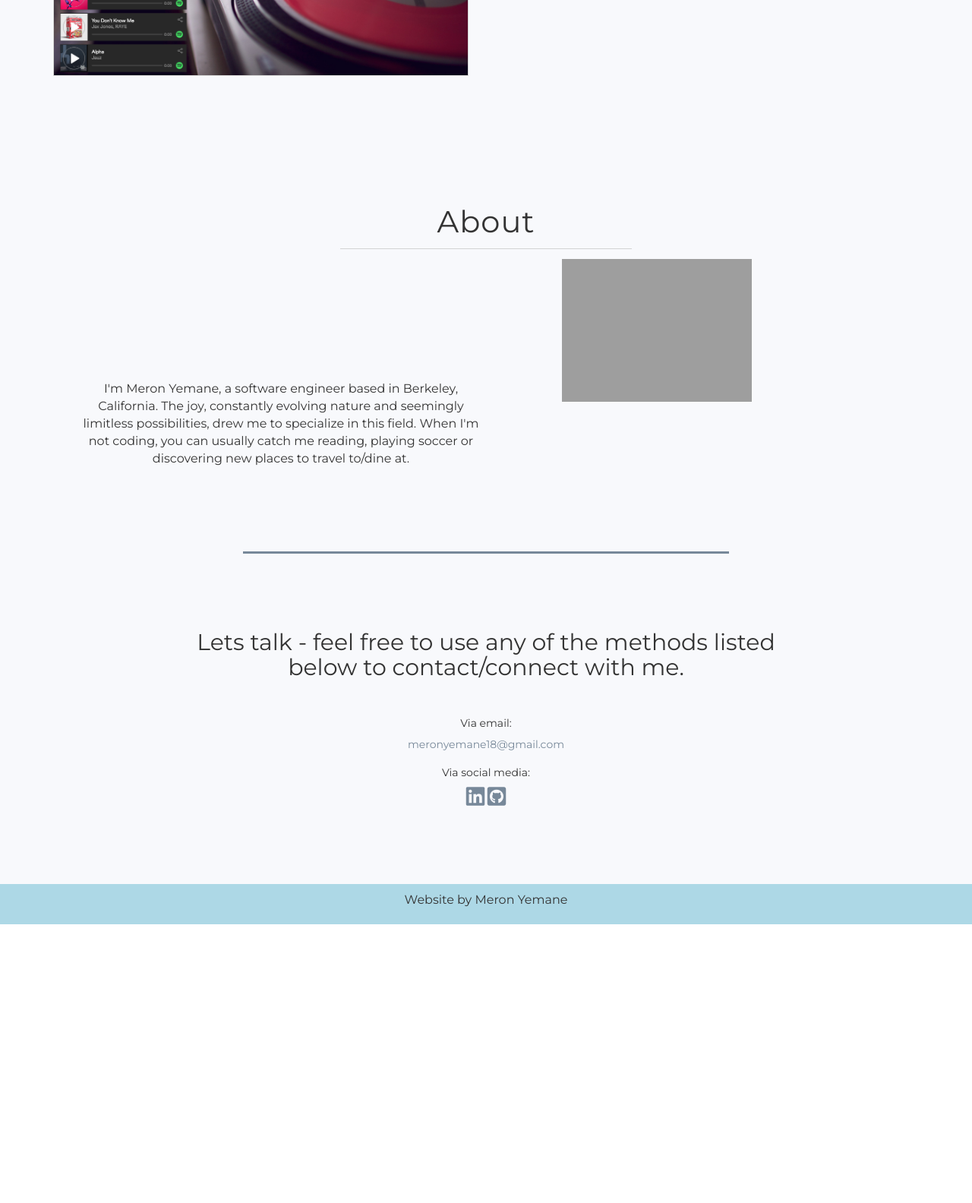
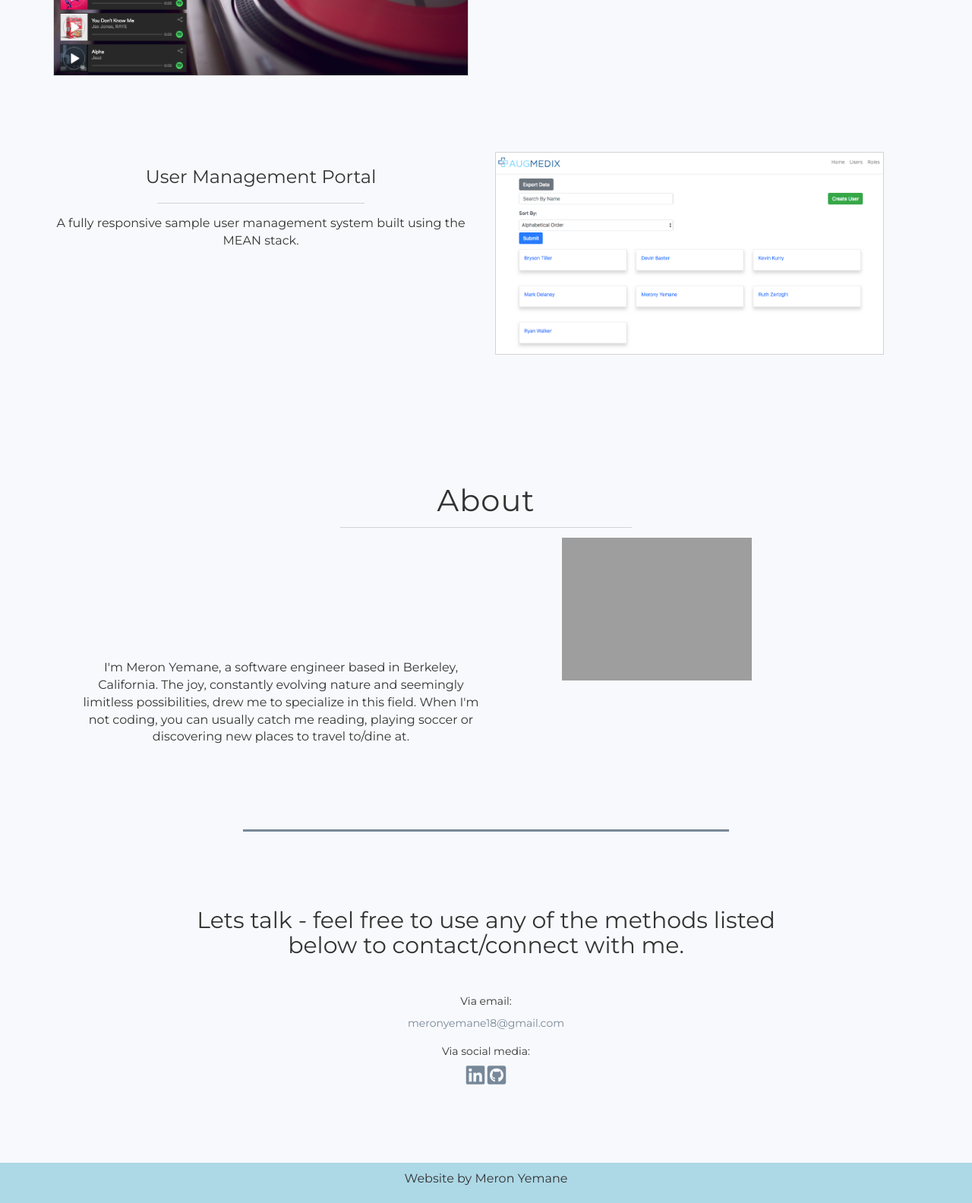
Before and after one commit to meron-yemane/portfolio, a PHP site: page / in a window 1280 px wide. Shown: the part 1473-3057 px from the top of the page at 76% size. Before the commit the page ends 2690 px from the top, so only its background shows below. Run offline with PHP 8.4, Linux system fonts and the light colour scheme; some libraries are stand-ins or nearby versions; grey boxes are pictures that could not be loaded.

Commit message:
user management project added to portfolio

```diff
--- a/public/app.js
+++ b/public/app.js
@@ -2,12 +2,17 @@ $(document).ready(function() {
   $(window).scroll(function() {
     var quoteCatcherDivToptoBottom = $("#quote-catcher-project").offset().top + $("#quote-catcher-project")[0].scrollHeight;
     var diskovDivTopToBottom = $("#diskov-project").offset().top + $("#diskov-project")[0].scrollHeight;
+    var usermanagementDivTopToBottom = $("#usermanagement-project").offset().top + ("#usermanagment-project")[0].scrollHeight;
     if ($(window).scrollTop() > $("#quote-catcher-project").offset().top - $(window).height()) {
       $("#quote-catcher-project").addClass("animated slideInLeft");
     }
 
     if ($(window).scrollTop() > $("#diskov-project").offset().top - $(window).height()) {
       $("#diskov-project").addClass("animated slideInRight");
+    }
+
+    if ($(window).scrollTop() > $("#usermanagement-project").offset().top - $(window).height()) {
+      $("#usermanagement-project").addClass("animated slideInLeft");
     }
   });
 
--- a/public/home.html
+++ b/public/home.html
@@ -128,6 +128,26 @@
             </div>
           </div>
         </div>
+        <div id="usermanagement-project" class="row description-left-photo-right">
+          <div class="half-of-column">
+            <div class="project-description left-description">
+              <h3>User Management Portal</h3>
+              <hr class="project-name-hr">
+              <p>
+                A fully responsive sample user management system built using the MEAN stack.
+              </p>
+            </div>
+          </div>
+          <div class="half-of-column">
+            <div class="mobile-project-description">
+              <h3>User Management Portal</h3>
+              <hr>
+            </div>
+            <div class="project-photo right-photo">
+              <a href="https://user-management-portal.herokuapp.com" target="_blank"><img class="usermanagement-project-photo" src="./images/usermanagementportal.png"></a>
+            </div>
+          </div>
+        </div>
       </div>
     </div>
     <div id="about">
--- a/public/main.css
+++ b/public/main.css
@@ -51,7 +51,7 @@ p {
   font-size: 16px;
 }
 
-#quote-catcher-project, #diskov-project {
+#quote-catcher-project, #diskov-project, #usermanagement-project {
   display: inline-flex;
 }
 
@@ -101,7 +101,7 @@ hr {
   padding-left: 100px;
 }
 
-.diskov-project-photo, .quote-catcher-project-photo {
+.diskov-project-photo, .quote-catcher-project-photo, .usermanagement-project-photo {
   height: 100%;
   width: 100%;
   -webkit-filter: brightness(100%);
```
